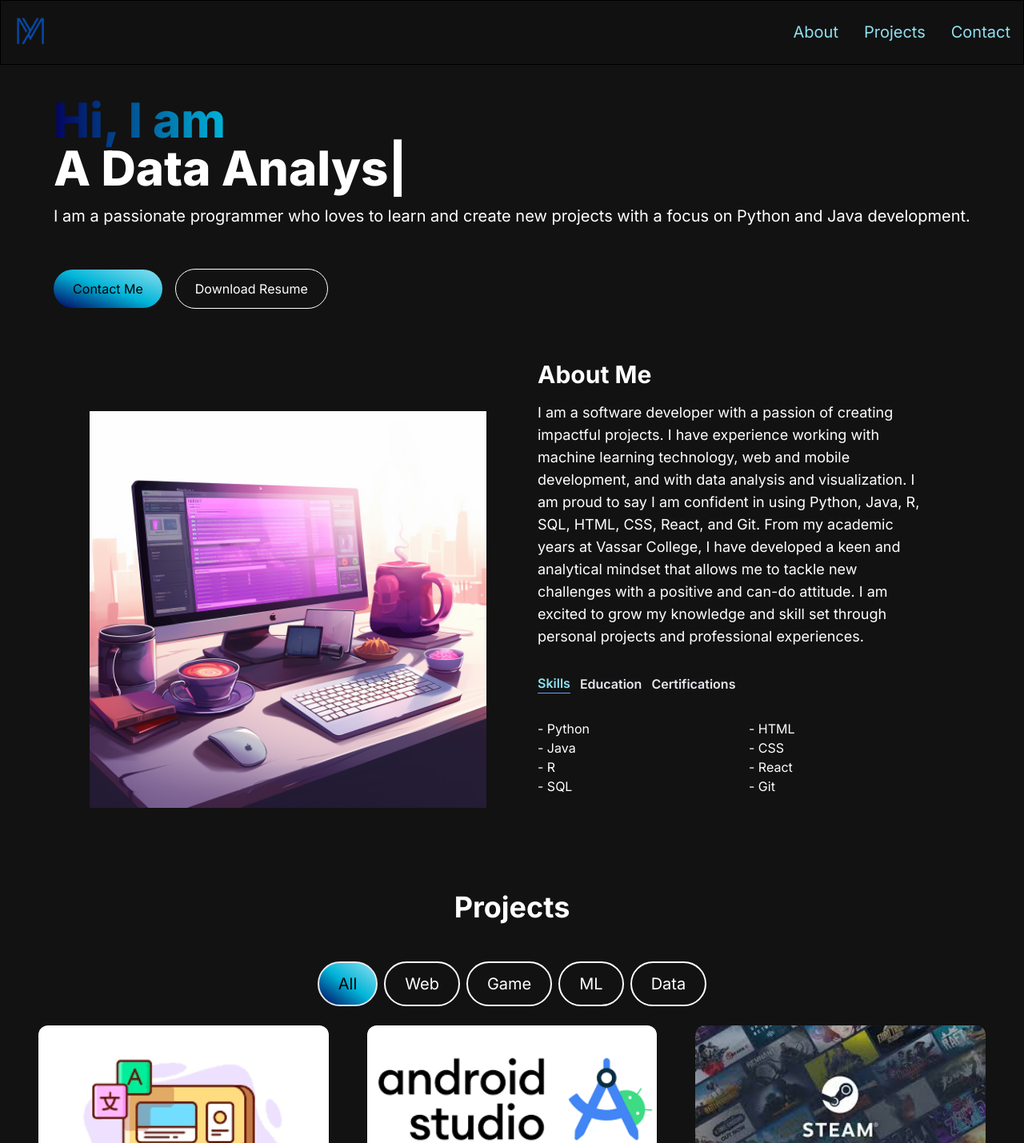
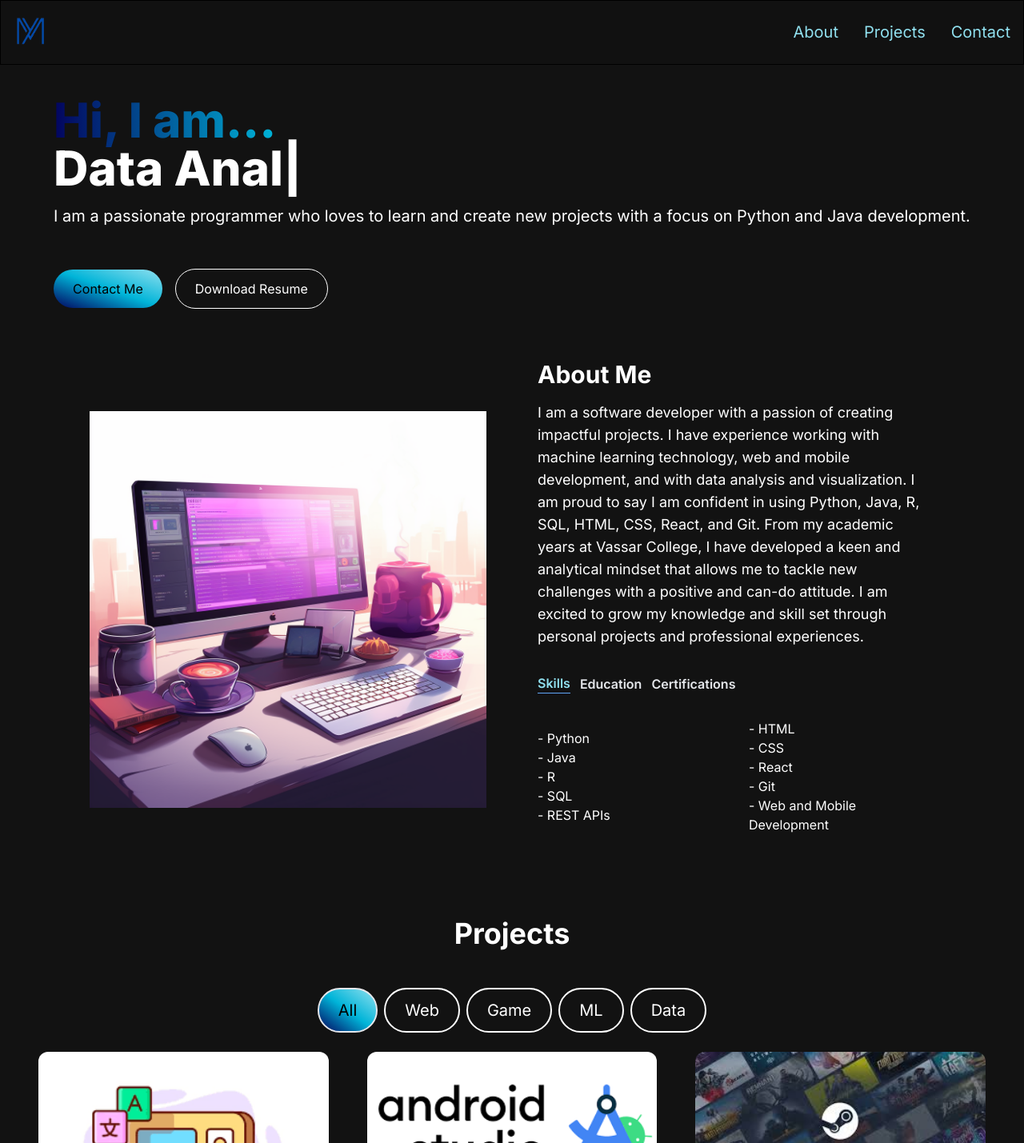
Before and after one commit to myang5128/Portfolio, a Next.js app: page / in a window 1280 px wide. Shown: the top 1429 px of the page at 80% size. Built offline with nearby package versions, Linux system fonts and the light colour scheme.

Commit message:
added new skills, updated Hero, updated resume

```diff
--- a/src/app/components/About.jsx
+++ b/src/app/components/About.jsx
@@ -15,6 +15,7 @@ const Tab_Data = [
                         <li> - Java</li>
                         <li> - R</li>
                         <li> - SQL</li>
+                        <li> - REST APIs</li>
                     </ul>
                 </div>
                 <div>
@@ -23,6 +24,7 @@ const Tab_Data = [
                         <li> - CSS</li>
                         <li> - React</li>
                         <li> - Git</li>
+                        <li> - Web and Mobile Development</li>
                     </ul>
                 </div>
             </div>
--- a/src/app/components/HeroSection.jsx
+++ b/src/app/components/HeroSection.jsx
@@ -19,17 +19,21 @@ const HeroSection = () => {
         <section className="hero">
             <div className="place-self-center text-center sm:text-left">
                 <h1 className="text-white mb-4 text-2xl sm:text-5xl lg:text-6xl font-extrabold">
-                    <span className="text-transparent bg-clip-text bg-gradient-to-r from-[#03045E] to-[#00B4D8] ">Hi, I am{" "}</span>
+                    <span className="text-transparent bg-clip-text bg-gradient-to-r from-[#03045E] to-[#00B4D8] ">Hi, I am...{" "}</span>
                     <br />
                     <TypeAnimation
                         sequence={[
                             "Michael",
                             1000,
-                            "A Python Developer",
+                            "Python Developer",
                             1000,
-                            "A Data Analyst",
+                            "Data Analyst",
                             1000,
-                            "A Java Developer",
+                            "Java Developer",
+                            1000,
+                            "Web Developer",
+                            1000,
+                            "Mobile Developer",
                             1000,
                         ]}
                         wrapper="span"
```
Also changed, not shown: 1 other file (tests, documents, lock files or other folders).
